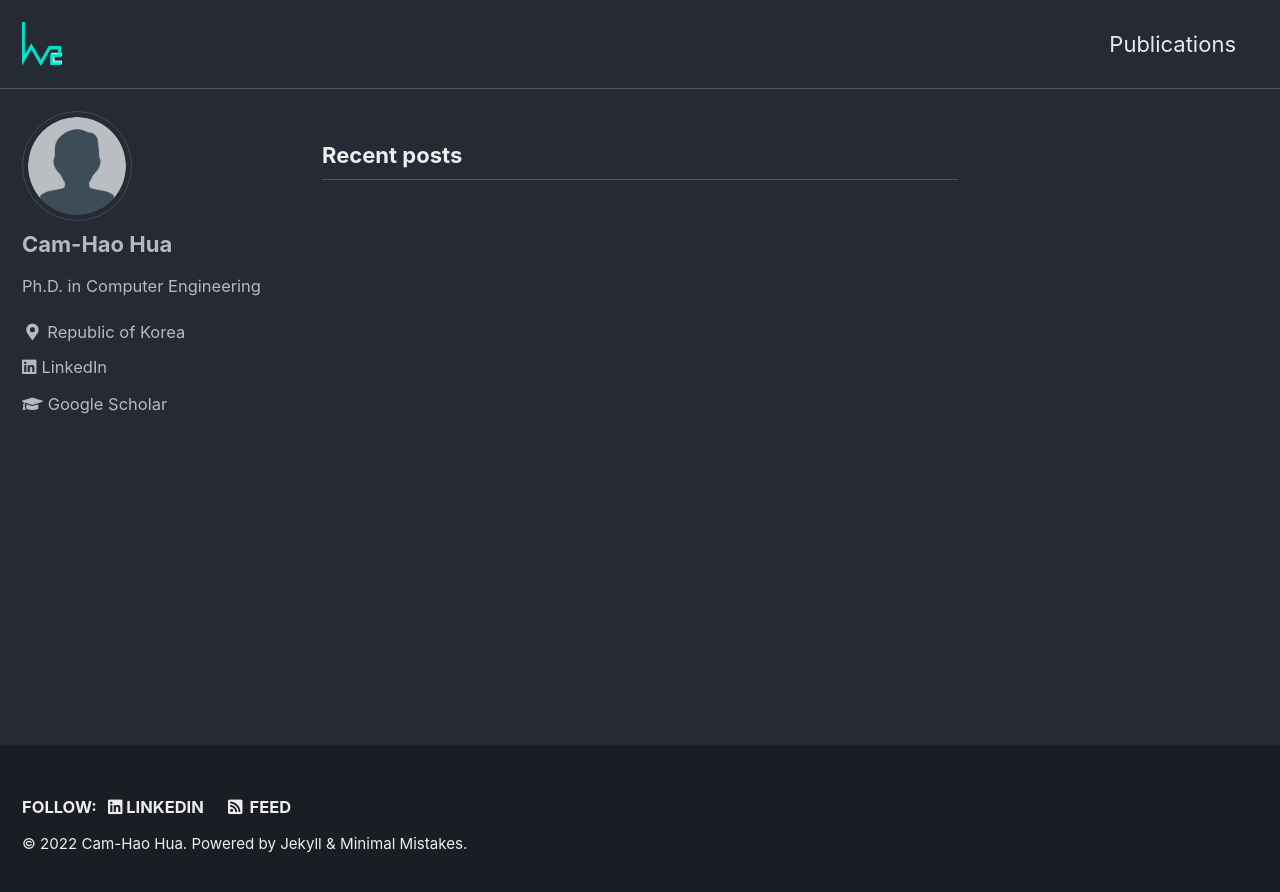
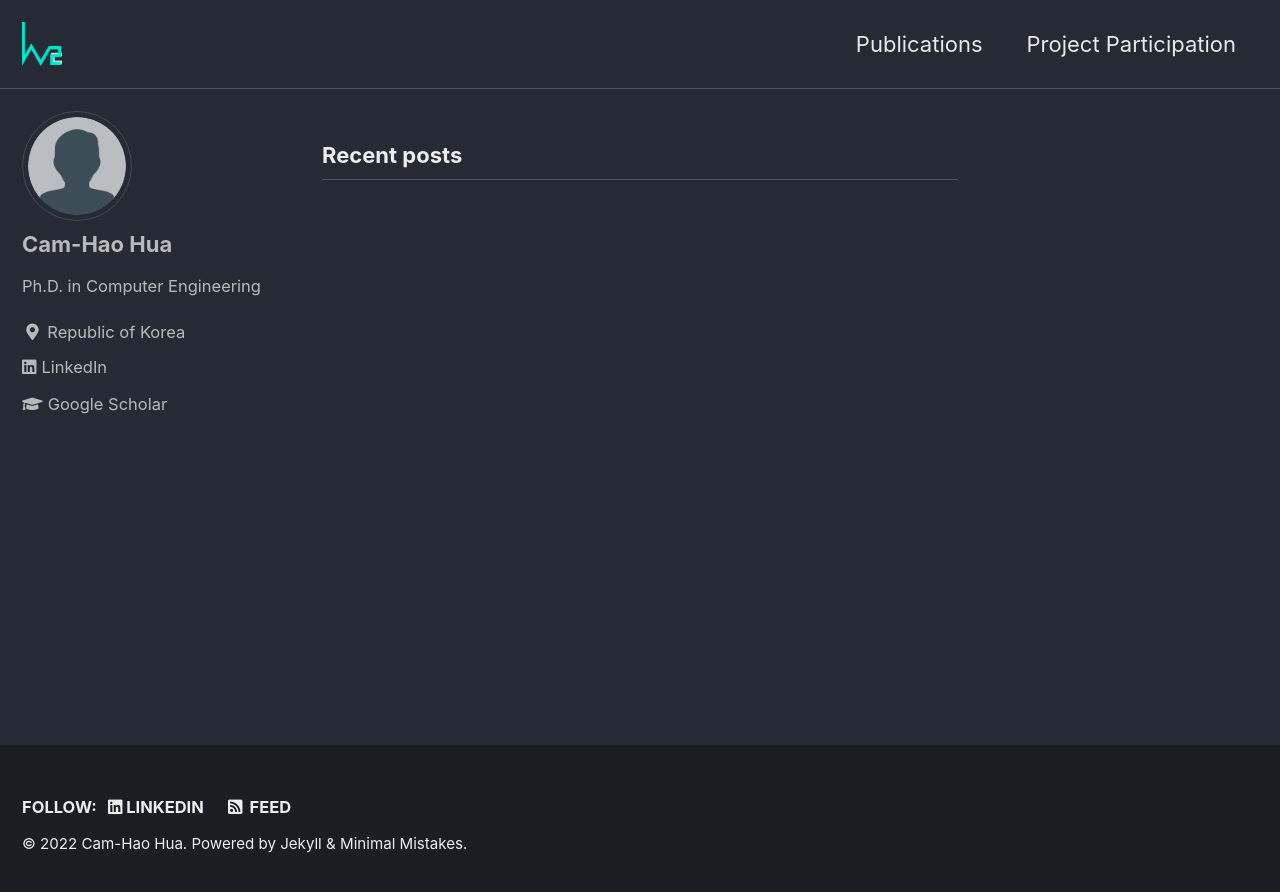
Before and after one commit to camhao168/camhao168.github.io, a Jekyll site: the page built from index.html, in a window 1280 px wide. Shown: the top 892 px of the page. Built offline with Jekyll 4.4.1, drawn with Linux system fonts in a browser that asks for light colours; cached includes are drawn as plain includes; the list of posts is cut into pages by our own code.

Commit message:
Update navigation.yml

```diff
--- a/_data/navigation.yml
+++ b/_data/navigation.yml
@@ -2,3 +2,5 @@
 main:
   - title: "Publications"
     url: /publications/
+  - title: "Project Participation"
+    url: /project/
```
